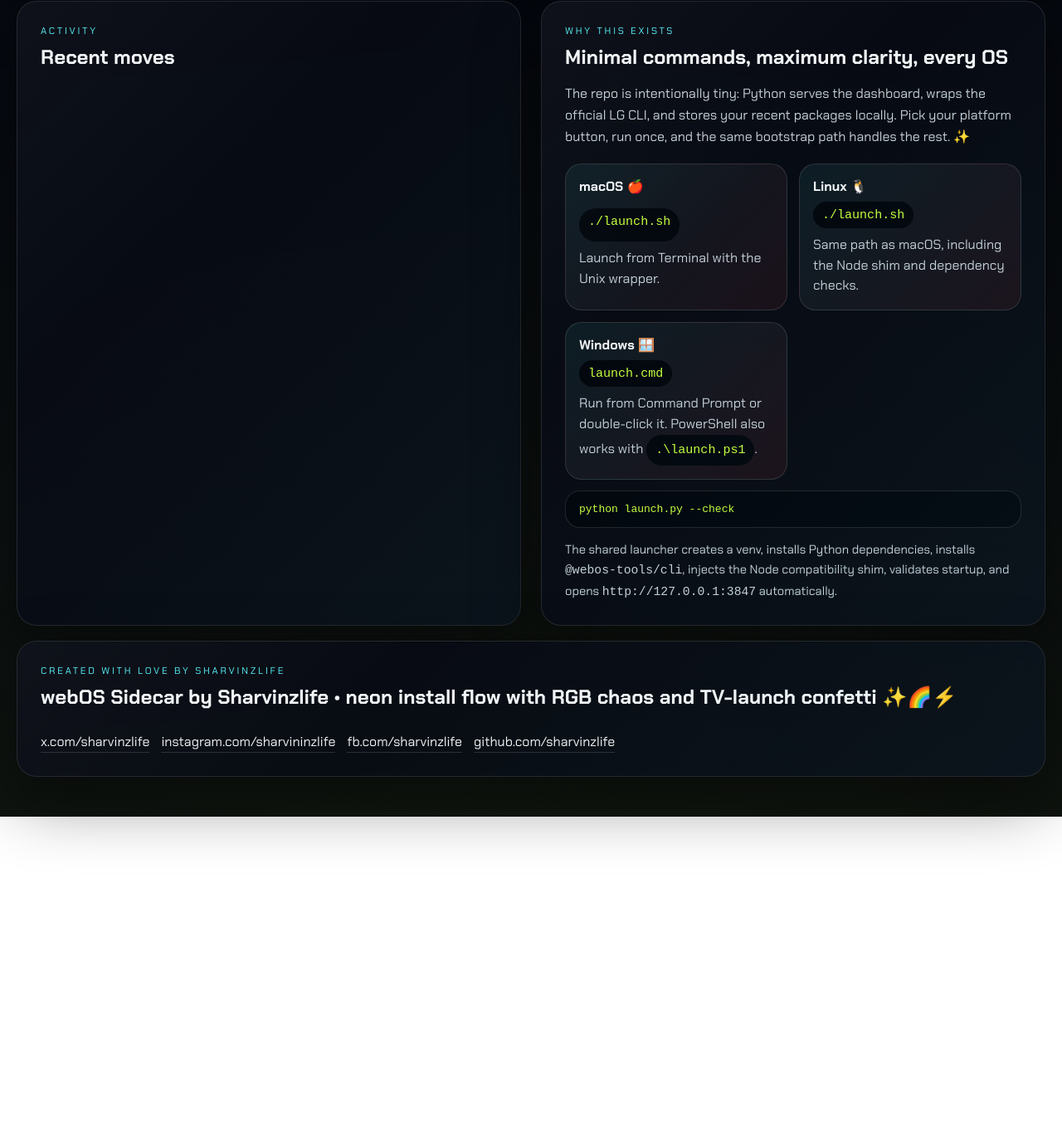
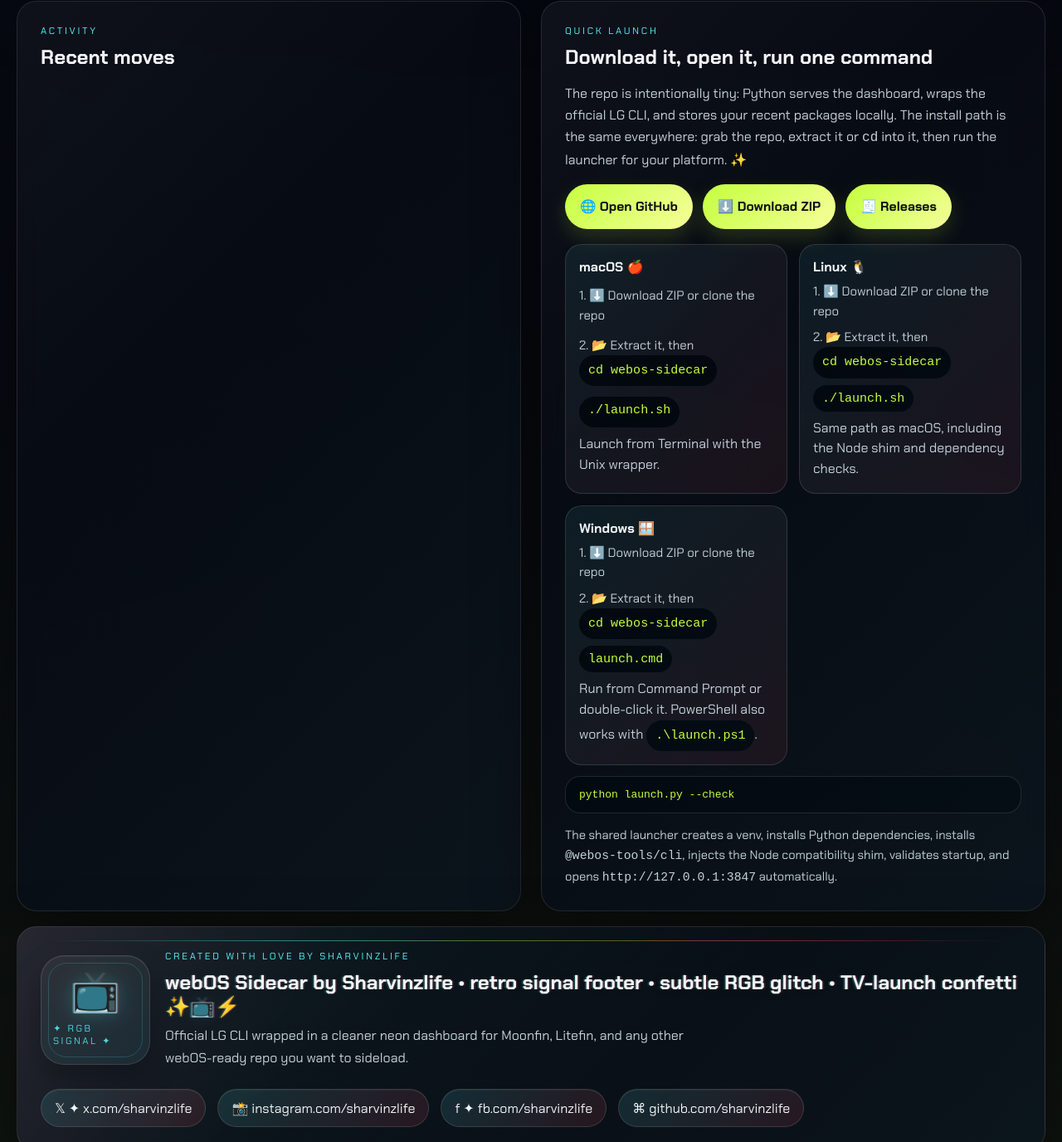
Before and after one commit to sharvinzlife/webos-sidecar, a website: page web/index.html in a window 1280 px wide. Shown: the part 3681-5057 px from the top of the page at 83% size. Before the commit the page ends 4665 px from the top, so only its background shows below. Drawn offline with Linux system fonts and the light colour scheme; files that its build step writes are made by us from their sources; files whose address does not match are found by name.

Commit message:
feat: sharpen branding and install docs

```diff
--- a/web/index.html
+++ b/web/index.html
@@ -10,9 +10,9 @@
       href="https://fonts.googleapis.com/css2?family=Chakra+Petch:wght@400;500;600;700&family=Orbitron:wght@700;800&display=swap"
       rel="stylesheet"
     />
-    <link rel="icon" href="/static/favicon.svg?v=20260322g" type="image/svg+xml" />
-    <link rel="stylesheet" href="/static/styles.css?v=20260322g" />
-    <script defer src="/static/app.js?v=20260322g"></script>
+    <link rel="icon" href="/static/favicon.svg?v=20260322h" type="image/svg+xml" />
+    <link rel="stylesheet" href="/static/styles.css?v=20260322h" />
+    <script defer src="/static/app.js?v=20260322h"></script>
   </head>
   <body>
     <canvas id="confetti-canvas"></canvas>
@@ -289,25 +289,37 @@
         </article>
 
         <article class="panel">
-          <div class="section-kicker">Why this exists</div>
-          <h2>Minimal commands, maximum clarity, every OS</h2>
+          <div class="section-kicker">Quick launch</div>
+          <h2>Download it, open it, run one command</h2>
           <p>
             The repo is intentionally tiny: Python serves the dashboard, wraps the official LG CLI, and stores your recent packages
-            locally. Pick your platform button, run once, and the same bootstrap path handles the rest. ✨
+            locally. The install path is the same everywhere: grab the repo, extract it or <code>cd</code> into it, then run the
+            launcher for your platform. ✨
           </p>
+          <div class="platform-links">
+            <a class="hero-link compact-link" href="https://github.com/sharvinzlife/webos-sidecar" target="_blank" rel="noreferrer">🌐 Open GitHub</a>
+            <a class="hero-link compact-link" href="https://github.com/sharvinzlife/webos-sidecar/archive/refs/heads/main.zip" target="_blank" rel="noreferrer">⬇️ Download ZIP</a>
+            <a class="hero-link compact-link" href="https://github.com/sharvinzlife/webos-sidecar/releases" target="_blank" rel="noreferrer">🧾 Releases</a>
+          </div>
           <div class="platform-grid">
             <article class="platform-card">
               <strong>macOS 🍎</strong>
+              <span class="platform-step">1. ⬇️ Download ZIP or clone the repo</span>
+              <span class="platform-step">2. 📂 Extract it, then <code>cd webos-sidecar</code></span>
               <code>./launch.sh</code>
               <span>Launch from Terminal with the Unix wrapper.</span>
             </article>
             <article class="platform-card">
               <strong>Linux 🐧</strong>
+              <span class="platform-step">1. ⬇️ Download ZIP or clone the repo</span>
+              <span class="platform-step">2. 📂 Extract it, then <code>cd webos-sidecar</code></span>
               <code>./launch.sh</code>
               <span>Same path as macOS, including the Node shim and dependency checks.</span>
             </article>
             <article class="platform-card">
               <strong>Windows 🪟</strong>
+              <span class="platform-step">1. ⬇️ Download ZIP or clone the repo</span>
+              <span class="platform-step">2. 📂 Extract it, then <code>cd webos-sidecar</code></span>
               <code>launch.cmd</code>
               <span>Run from Command Prompt or double-click it. PowerShell also works with <code>.\launch.ps1</code>.</span>
             </article>
@@ -321,15 +333,24 @@
       </section>
 
       <footer class="panel footer-panel">
-        <div>
-          <div class="section-kicker">Created with love by Sharvinzlife</div>
-          <h2>webOS Sidecar by Sharvinzlife • neon install flow with RGB chaos and TV-launch confetti ✨🌈⚡</h2>
+        <div class="footer-brand">
+          <div class="footer-emblem" aria-hidden="true">
+            <div class="retro-tv-icon">📺</div>
+            <div class="retro-tv-scan">✦ RGB SIGNAL ✦</div>
+          </div>
+          <div class="footer-copy">
+            <div class="section-kicker">Created with love by Sharvinzlife</div>
+            <h2>webOS Sidecar by Sharvinzlife • retro signal footer • subtle RGB glitch • TV-launch confetti ✨📺⚡</h2>
+            <p class="footer-note">
+              Official LG CLI wrapped in a cleaner neon dashboard for Moonfin, Litefin, and any other webOS-ready repo you want to sideload.
+            </p>
+          </div>
         </div>
         <nav class="social-row">
-          <a href="https://x.com/sharvinzlife" target="_blank" rel="noreferrer">x.com/sharvinzlife</a>
-          <a href="https://instagram.com/sharvininzlife" target="_blank" rel="noreferrer">instagram.com/sharvininzlife</a>
-          <a href="https://fb.com/sharvinzlife" target="_blank" rel="noreferrer">fb.com/sharvinzlife</a>
-          <a href="https://github.com/sharvinzlife" target="_blank" rel="noreferrer">github.com/sharvinzlife</a>
+          <a class="social-button" href="https://x.com/sharvinzlife" target="_blank" rel="noreferrer">𝕏 ✦ x.com/sharvinzlife</a>
+          <a class="social-button" href="https://instagram.com/sharvinzlife" target="_blank" rel="noreferrer">📸 instagram.com/sharvinzlife</a>
+          <a class="social-button" href="https://fb.com/sharvinzlife" target="_blank" rel="noreferrer">f ✦ fb.com/sharvinzlife</a>
+          <a class="social-button" href="https://github.com/sharvinzlife" target="_blank" rel="noreferrer">⌘ github.com/sharvinzlife</a>
         </nav>
       </footer>
     </main>
--- a/web/styles.css
+++ b/web/styles.css
@@ -175,6 +175,12 @@
   display: flex;
   gap: 14px;
   flex-wrap: wrap;
+}
+
+.compact-link {
+  min-height: 46px;
+  padding: 10px 16px;
+  font-size: 0.9rem;
 }
 
 .hero-link,
@@ -548,6 +554,13 @@
   margin-top: 18px;
 }
 
+.platform-links {
+  display: flex;
+  flex-wrap: wrap;
+  gap: 12px;
+  margin-top: 4px;
+}
+
 .platform-card {
   display: grid;
   gap: 8px;
@@ -559,6 +572,12 @@
 
 .platform-card strong {
   color: var(--text);
+}
+
+.platform-step {
+  color: #dde8ee;
+  font-size: 0.94rem;
+  line-height: 1.45;
 }
 
 .platform-card code {
@@ -648,17 +667,117 @@
 .footer-panel {
   margin-top: 18px;
   display: flex;
-  gap: 18px;
+  gap: 24px;
   align-items: center;
   justify-content: space-between;
   flex-wrap: wrap;
+  background:
+    linear-gradient(120deg, rgba(255, 68, 95, 0.08), transparent 28%),
+    linear-gradient(135deg, rgba(87, 246, 255, 0.08), transparent 62%),
+    rgba(8, 12, 20, 0.92);
 }
 
-.social-row a {
+.footer-panel::after {
+  content: "";
+  position: absolute;
+  left: 28px;
+  right: 28px;
+  top: 16px;
+  height: 1px;
+  background: linear-gradient(90deg, rgba(87, 246, 255, 0), rgba(87, 246, 255, 0.7), rgba(196, 255, 61, 0.6), rgba(255, 68, 95, 0.7), rgba(255, 68, 95, 0));
+  opacity: 0.8;
+  animation: footerLinePulse 6s ease-in-out infinite;
+}
+
+.footer-brand {
+  display: grid;
+  grid-template-columns: auto 1fr;
+  gap: 18px;
+  align-items: center;
+  min-width: min(100%, 620px);
+}
+
+.footer-copy h2 {
+  margin-bottom: 8px;
+  text-shadow:
+    0 0 0 rgba(255, 255, 255, 0),
+    1px 0 0 rgba(255, 68, 95, 0.18),
+    -1px 0 0 rgba(87, 246, 255, 0.18);
+  animation: footerRgbDrift 8s ease-in-out infinite;
+}
+
+.footer-note {
+  margin: 0;
+  max-width: 680px;
+}
+
+.footer-emblem {
+  position: relative;
+  display: grid;
+  place-items: center;
+  gap: 10px;
+  width: 132px;
+  min-height: 132px;
+  padding: 18px 14px;
+  border-radius: 28px;
+  border: 1px solid rgba(255, 255, 255, 0.12);
+  background: linear-gradient(160deg, rgba(255, 255, 255, 0.05), rgba(87, 246, 255, 0.08));
+  box-shadow:
+    inset 0 1px 0 rgba(255, 255, 255, 0.06),
+    0 18px 36px rgba(0, 0, 0, 0.25);
+}
+
+.footer-emblem::before {
+  content: "";
+  position: absolute;
+  inset: 8px;
+  border-radius: 22px;
+  border: 1px solid rgba(87, 246, 255, 0.18);
+  pointer-events: none;
+}
+
+.retro-tv-icon {
+  font-size: 3rem;
+  line-height: 1;
+  filter: drop-shadow(0 0 14px rgba(87, 246, 255, 0.2));
+  animation: footerRgbDrift 7s ease-in-out infinite;
+}
+
+.retro-tv-scan {
+  font-size: 0.72rem;
+  letter-spacing: 0.22em;
+  text-transform: uppercase;
+  color: var(--cyan);
+  opacity: 0.85;
+}
+
+.social-row {
+  position: relative;
+  z-index: 1;
+}
+
+.social-button {
+  display: inline-flex;
+  align-items: center;
+  justify-content: center;
+  min-height: 46px;
+  padding: 10px 16px;
+  border-radius: 999px;
+  border: 1px solid rgba(255, 255, 255, 0.12);
+  background: linear-gradient(135deg, rgba(87, 246, 255, 0.12), rgba(255, 68, 95, 0.12));
   color: var(--text);
   text-decoration: none;
-  border-bottom: 1px solid rgba(255, 255, 255, 0.14);
-  padding-bottom: 2px;
+  transition: transform 180ms ease, border-color 180ms ease, background 180ms ease, box-shadow 180ms ease;
+  box-shadow: inset 0 1px 0 rgba(255, 255, 255, 0.05);
+}
+
+.social-button:hover {
+  transform: translateY(-2px);
+  border-color: rgba(87, 246, 255, 0.28);
+  background: linear-gradient(135deg, rgba(87, 246, 255, 0.16), rgba(196, 255, 61, 0.12), rgba(255, 68, 95, 0.16));
+  box-shadow:
+    0 12px 28px rgba(0, 0, 0, 0.22),
+    0 0 0 1px rgba(87, 246, 255, 0.08);
 }
 
 .toast {
@@ -812,6 +931,34 @@
   }
 }
 
+@keyframes footerRgbDrift {
+  0%,
+  100% {
+    text-shadow:
+      1px 0 0 rgba(255, 68, 95, 0.18),
+      -1px 0 0 rgba(87, 246, 255, 0.18),
+      0 0 18px rgba(196, 255, 61, 0.05);
+  }
+  50% {
+    text-shadow:
+      2px 0 0 rgba(255, 68, 95, 0.2),
+      -2px 0 0 rgba(87, 246, 255, 0.2),
+      0 0 22px rgba(87, 246, 255, 0.08);
+  }
+}
+
+@keyframes footerLinePulse {
+  0%,
+  100% {
+    opacity: 0.6;
+    transform: scaleX(0.98);
+  }
+  50% {
+    opacity: 0.95;
+    transform: scaleX(1);
+  }
+}
+
 @media (max-width: 1180px) {
   .two-up {
     grid-template-columns: 1fr;
@@ -819,6 +966,10 @@
 
   .footer-panel {
     align-items: flex-start;
+  }
+
+  .footer-brand {
+    grid-template-columns: 1fr;
   }
 
   .info-grid {
@@ -843,6 +994,11 @@
   .hero-actions {
     grid-template-columns: 1fr;
   }
+
+  .platform-links {
+    display: grid;
+    grid-template-columns: 1fr;
+  }
 }
 
 @media (prefers-reduced-motion: reduce) {
```
Also changed, not shown: CHANGELOG.md, README.md.
